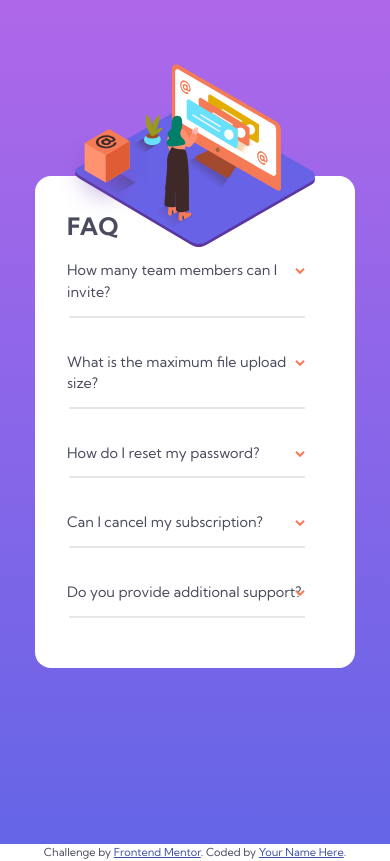
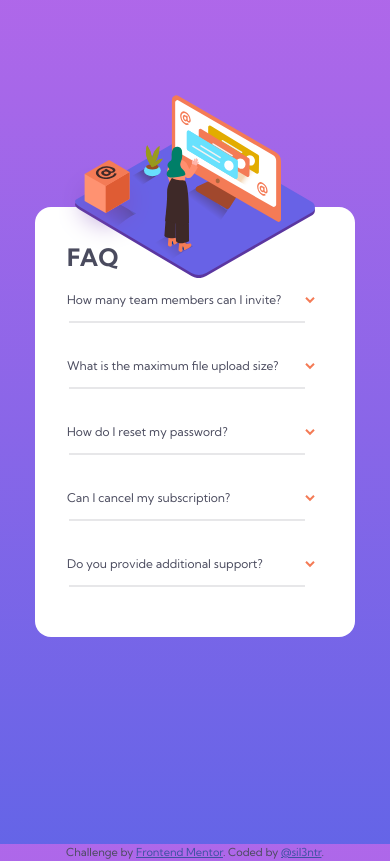
Before and after one commit to sil3ntr/fem-faq-accordian-card, a plain HTML site: page index.html in a window 390 px wide. Shown: the top 861 px of the page. Drawn offline with Linux system fonts and the light colour scheme.

Commit message:
updated readme, made some minor css changes to position the label chevron so it didn't overlap the text on mobile

```diff
--- a/index.html
+++ b/index.html
@@ -28,7 +28,7 @@
       <div class="line"><hr></div>
     </div>
     <div class="container">
-      <div class="label">How do I reset my password?</div>
+      <div class="label"><span class="label-text">How do I reset my password?</span></div>
         <div class="content">Click “Forgot password” from the login page or “Change password” from your profile page.
           A reset link will be emailed to you.</div>
         <div class="line"><hr></div>
@@ -51,7 +51,7 @@
 <footer>
   <div class="attribution">
     Challenge by <a href="https://www.frontendmentor.io?ref=challenge" target="_blank">Frontend Mentor</a>.
-    Coded by <a href="#">Your Name Here</a>.
+    Coded by <a href="https://github.com/sil3ntr">@sil3ntr</a>.
   </div>
 </footer>
 </html>
--- a/styles.css
+++ b/styles.css
@@ -24,6 +24,7 @@
   */
   html, body {
     height: 100%;
+    background: linear-gradient(var(--soft-violet),var(--soft-blue));
   }
   /*
     Typographic tweaks!
@@ -136,7 +137,11 @@ hr {
   position: absolute;
   font-size: 1em;
   top: 0%;
-  right: 2px;
+  right: -8px;
+}
+
+.label-text {
+  padding-right: 2px;
 }
 
 .accordion .container.active .label::before {
@@ -149,7 +154,7 @@ hr {
 
 .accordion .label {
     position: relative;
-    font-size: 1.2em;
+    font-size: 1em;
     cursor: pointer;
 }
 
```
Also changed, not shown: screenshot.png (added), 2 other files.
